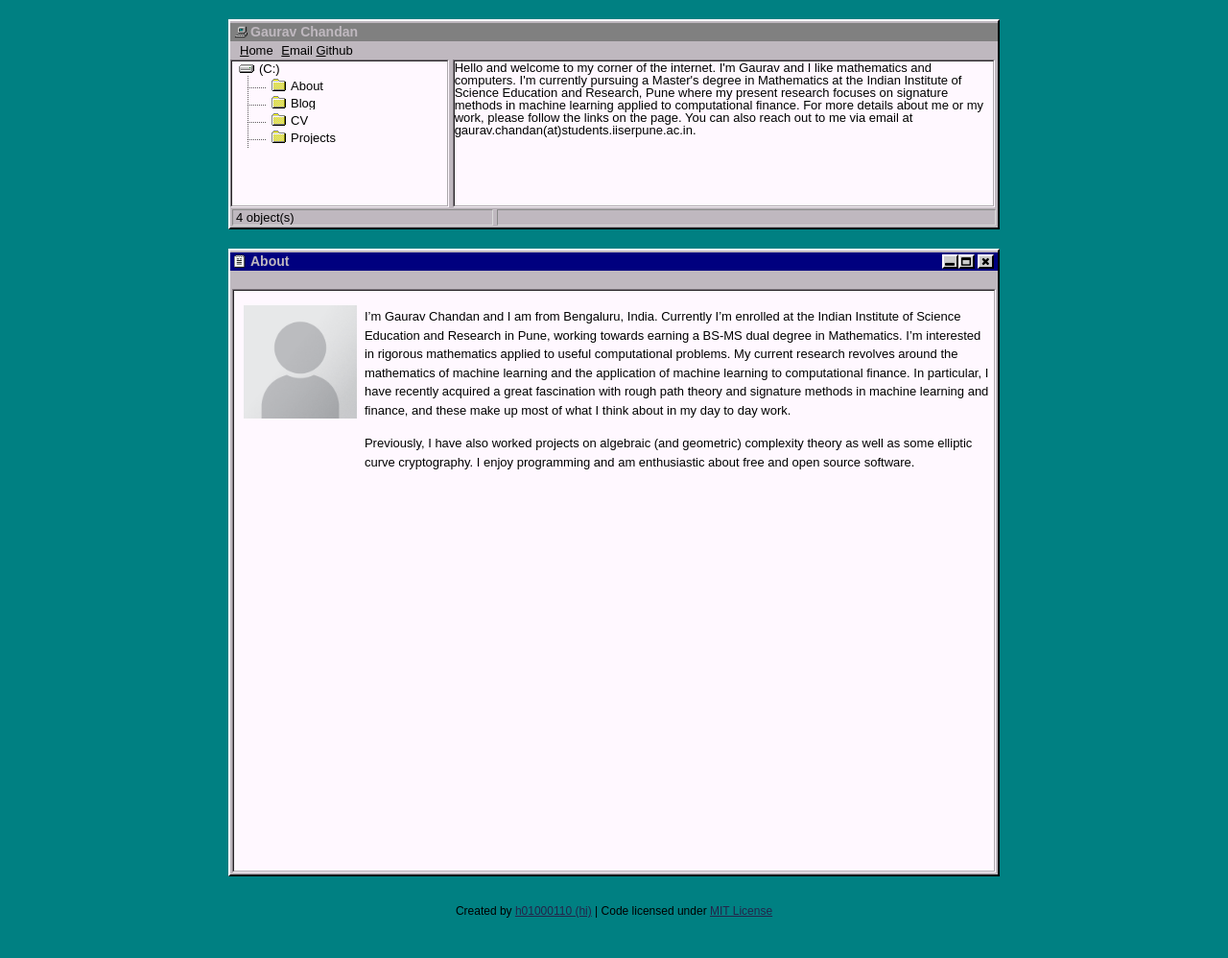
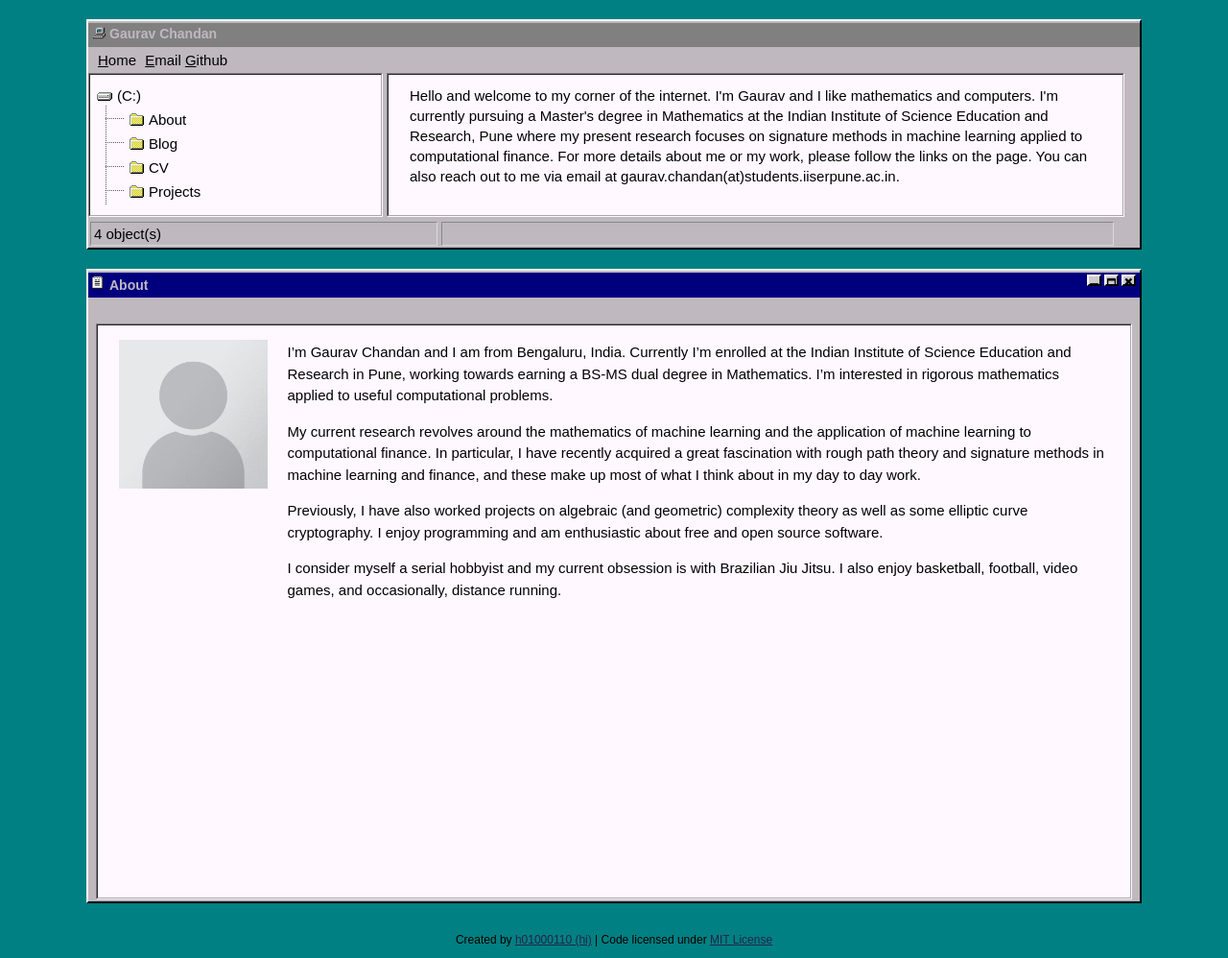
Before and after one commit to gauravchandan/gauravchandan.github.io, a Jekyll site: the page built from pages/About.md, in a window 1280 px wide. Shown: the whole page at 96% size. Built offline with Jekyll 4.4.1, drawn with Linux system fonts in a browser that asks for light colours; before the commit the page ends 965 px from its top, so only the background shows below that.

Commit message:
Undid breaking changes to widths

```diff
--- a/_sass/_main.scss
+++ b/_sass/_main.scss
@@ -1,11 +1,16 @@
+*, *::before, *::after {
+  box-sizing: border-box;
+}
+
 body {
 	background: #008082;
 	font-family: sans-serif, serif, monospace;
-	font-size: 13px;
+	font-size: 15px;
+    line-height: 1.4;
 }
 
 .wrapper, .content {
-	width: 800px;
+	width: 1100px;
 	margin: auto;
 	margin-top: 20px;
 	background: #bfb8bf;
@@ -27,7 +32,8 @@ body {
 		float: left;
 		width: 14px;
 		height: 14px;
-		margin: 0 3px 0 0;
+		margin: 0 4px 0 0;
+        margin-top: 1px;
 	}
 }
 .post_title {
@@ -41,8 +47,8 @@ body {
 
 	.btn {
 		background: #cccccc;
-		width: 13px;
-		height: 11px;
+		width: 15px;
+		height: 12px;
 		float: right;
 		border: 2px solid;
 		border-color: #fff8ff #000000 #000000 #fff8ff;
@@ -50,23 +56,24 @@ body {
 		span {
 			font-size: 11px;
 			position: relative;
-			left: 2px;
-			top: -2px;
+			left: 1px;
+			top: -7px;
 		}
 
 		.fa-window-minimize {
-			font-size: 10px;
+			font-size: 9px;
 			left: 1px;
+            top: -7px;
 		}
 
 		.fa-window-maximize {
-			font-size: 10px;
+			font-size: 9px;
 			left: 1px;
 		}
 	}
 
 	.btn_max {
-		margin: 0 3px 0 0;
+		margin: 0 3px 0 3px;
 	}
 
 	.btn:active {
@@ -101,6 +108,8 @@ ul.topbar {
 	max-height: 150px;
 	overflow-y: scroll;
 	display: inline-block;
+    padding: 2%;
+    padding-top: 1%;
 
 	ul {
 		list-style: none;
@@ -134,6 +143,7 @@ ul.topbar {
 	max-height: 150px;
 	overflow-y: scroll;
 	display: inline-block;
+    padding-top: 1%;
 
 	img {
 		height: 16px;
@@ -195,6 +205,8 @@ ul.topbar {
 	margin: 0 auto;
 	overflow-y: scroll;
 	overflow-x: scroll;
+    padding-left: 2%;
+    padding-right: 2%;
 
 	p {
 		line-height: 150%;
@@ -306,7 +318,7 @@ ul.topbar {
 }
 @media only screen and (max-width: 900px) {
     .content {
-        width: 90%;
+        width: 80%;
     }
 }
 @media only screen and (max-width: 700px) {
@@ -314,7 +326,7 @@ ul.topbar {
         width: 90%;
     }
 	.post_content {
-		width: 98%;
+		width: 90%;
 	}
 }
 @media only screen and (max-width: 400px) {
--- a/pages/About.md
+++ b/pages/About.md
@@ -4,8 +4,12 @@ title: About
 permalink: /
 ---
 
-![Literally Me](/assets/img/portrait_placeholder.png){: style="float: left; margin-right: 1%; margin-left: 1%; margin-top: 1vmax; margin-bottom: 3000%; height: 15%; width: 15%"}
+![Literally Me](/assets/img/portrait_placeholder.png){: style="float: left; margin-right: 2%;  margin-top: 1vmax; margin-bottom: 3000%; height: 15%; width: 15%"}
 
-I'm Gaurav Chandan and I am from Bengaluru, India. Currently I'm enrolled at the Indian Institute of Science Education and Research in Pune, working towards earning a BS-MS dual degree in Mathematics. I'm interested in rigorous mathematics applied to useful computational problems. My current research revolves around the mathematics of machine learning and the application of machine learning to computational finance. In particular, I have recently acquired a great fascination with rough path theory and signature methods in machine learning and finance, and these make up most of what I think about in my day to day work.
+I'm Gaurav Chandan and I am from Bengaluru, India. Currently I'm enrolled at the Indian Institute of Science Education and Research in Pune, working towards earning a BS-MS dual degree in Mathematics. I'm interested in rigorous mathematics applied to useful computational problems.
+
+My current research revolves around the mathematics of machine learning and the application of machine learning to computational finance. In particular, I have recently acquired a great fascination with rough path theory and signature methods in machine learning and finance, and these make up most of what I think about in my day to day work.
 
 Previously, I have also worked projects on algebraic (and geometric) complexity theory as well as some elliptic curve cryptography. I enjoy programming and am enthusiastic about free and open source software.
+
+I consider myself a serial hobbyist and my current obsession is with Brazilian Jiu Jitsu. I also enjoy basketball, football, video games, and occasionally, distance running.
```
